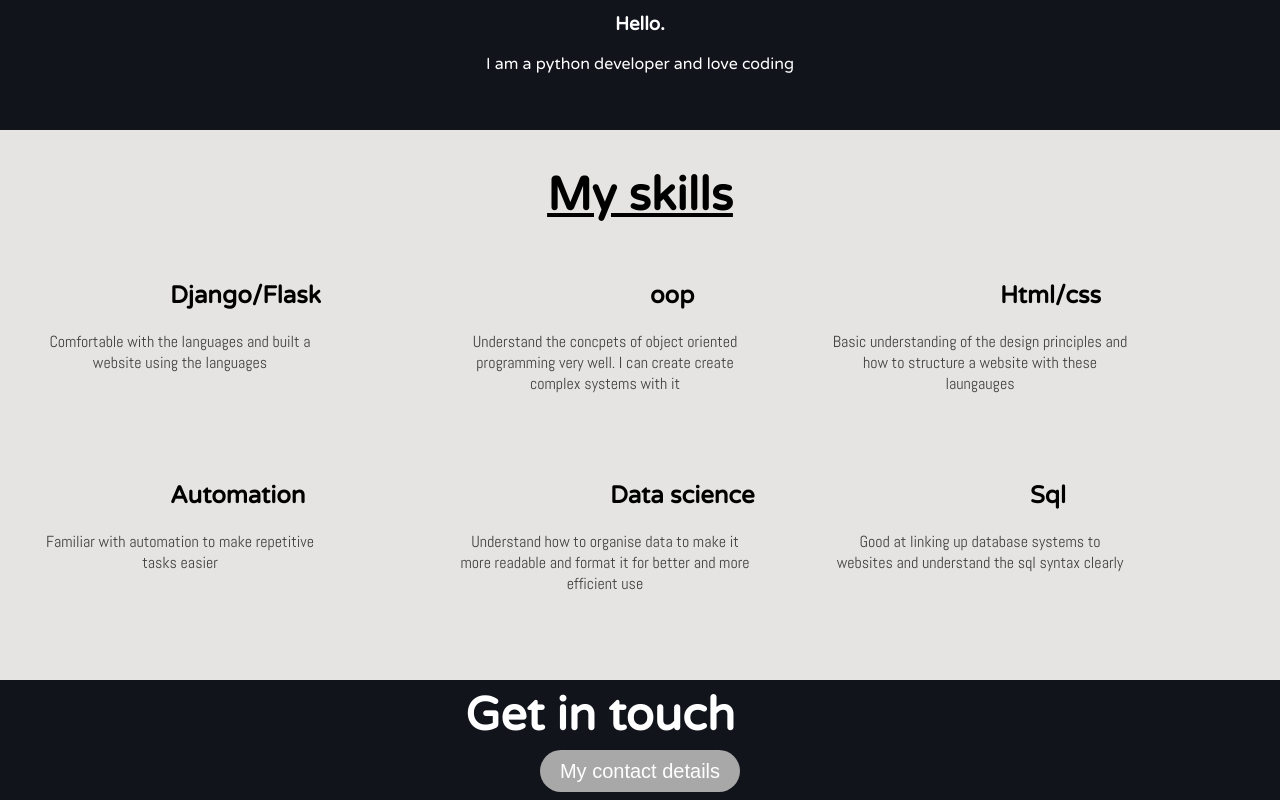
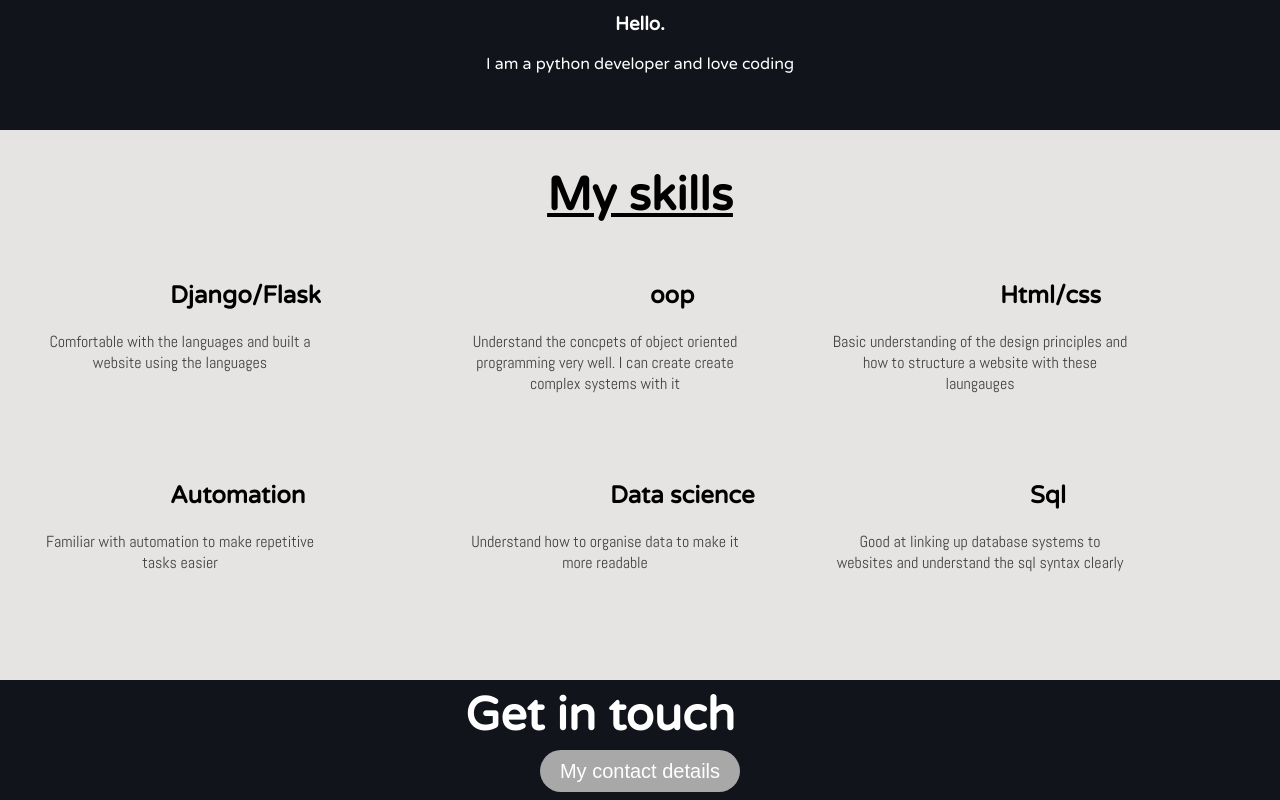
Before and after one commit to InamMenziwa/test_portfolio, a plain HTML site: page index.html in a window 1280 px wide. Shown: the part 955-1755 px from the top of the page. Drawn offline with Linux system fonts and the light colour scheme.

Commit message:
data science changed

```diff
--- a/index.html
+++ b/index.html
@@ -41,7 +41,7 @@
         <h2 class="sql">Sql</h2>
         <p class="sqltext">Good at linking up database systems to websites and understand the sql syntax clearly</p>
         <h2 class="datascience">Data science</h2>
-        <p class="dstext">Understand how to organise data to make it more readable and format it for better and more efficient use</p>
+        <p class="dstext">Understand how to organise data to make it more readable</p>
         <h2 class="autohead">Automation</h2>
         <p class="autotext">Familiar with automation to make repetitive tasks easier</p>
     </div>
```
